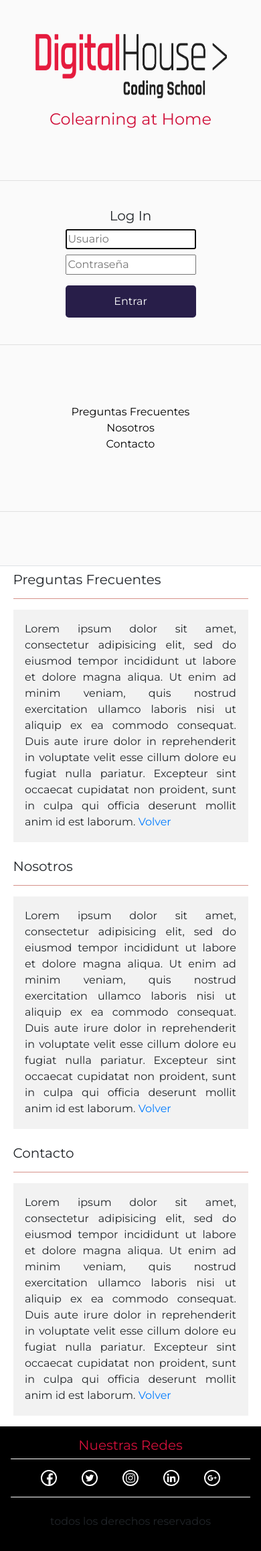
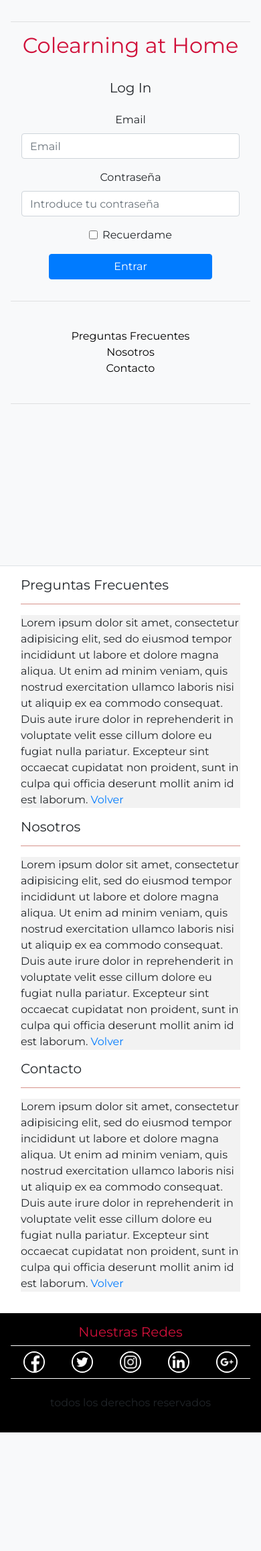
Before and after one commit to AquilanteJP/Proyecto-Integrador-DH, a PHP site: page /logIn.html in a window 390 px wide. Shown: the whole page at 67% size. After the commit the page ends 2138 px from the top, so only its background shows below. Run offline with PHP 8.4, Linux system fonts and the light colour scheme.

Commit message:
casi todo se maneja por bootstrap en logIn ahora, falta acomodar su css

```diff
--- a/Proyecto/css/logIn.css
+++ b/Proyecto/css/logIn.css
@@ -3,12 +3,10 @@
 }
 
 .fondo {
-  /*  width: 100%;*/
+
   height: 100vh;
   background-image: url(../img/co-learning.jpeg);
   background-size: cover;
-  display: flex;
-  flex-wrap: wrap;
 }
 
 .info {
@@ -34,22 +32,17 @@
 }
 
 .subTitulo {
-  font-size: 2.5em;
-  padding-left: 3%;
-  padding-bottom: 1%;
   color: #D0103A;
 }
 
 .colearning {
   background-color: #fafafa;
-  width: 45.5%;
 }
 
 .primeraInfo {
-  font-size: 1em;
+
   color: #fafafa;
-  width: 65%;
-  padding: 1%;
+
   background-color: rgba(127, 127, 127, 0.4);
 }
 
@@ -62,7 +55,6 @@ footer {
 }
 
 .redes {
-  padding: 1em;
   border-top: 1px solid white;
   border-bottom: 1px solid white;
 }
@@ -92,34 +84,20 @@ footer {
   list-style-type: none;
 }
 
-.fAQ {
-  background-color: white;
-  display: flex;
-  flex-wrap: wrap;
-  flex-direction: row;
-  justify-content: space-around;
-}
 
 .registro {
-  padding-left: 10%;
-  padding-right: 10%;
-  align-items: center;
-  justify-content: center;
+
 }
 
 .entrar {
   background-color: #281e49;
-  width: 70%;
-  padding: 3%;
+
   color: #fafafa;
   border: none;
 }
 
 .columnas {
-  box-sizing: border-box;
-  width: 30%;
-  margin-top: 2%;
-  text-align: justify;
+
 }
 
 .colorHr {
@@ -127,77 +105,6 @@ footer {
 }
 
 .colorParrafo {
-  padding: 5%;
+
   background-color: rgba(127, 127, 127, 0.1);
 }
-
-@media (max-width: 767.98px) {
-  * {
-    margin: 0 auto;
-  }
-.fondo{
-  height: 40vh;
-  padding: 0 auto;
-}
-  .imagen {
-    width: 100%;
-    height: 30vh;
-    padding: inherit;
-    padding-top: 8%;
-    background-color: #fafafa;
-  }
-  .dh{
-    width: 80%;
-    height: 60%;
-    margin: auto;
-  }
-  .colearning{
-    width: auto;
-    padding: inherit;
-    text-align: center;
-  }
-  .subTitulo{
-    padding: inherit;
-  }
-
-  article{
-    padding: 0 auto;
-    justify-content: center;
-  }
-  .subTitulo{
-    width: auto;
-    font-size: 1.5em;
-  }
-.primeraInfo{
-  display: none;
-}
-  .info {
-    width: 100%;
-    height: 70vh;
-    padding: 0;
-  }
-
-  .input {
-    width: 50%;
-    margin: auto;
-    display: block;
-  }
-
-  .entrar {
-    width: 50%;
-    display: block;
-    margin: auto;
-  }
-
-  .fAQ {
-    margin: auto;
-    flex-direction: column;
-  }
-
-  .columnas {
-    width: 90%;
-  }
-  .icons{
-    width: 1.5em;
-  }
-}
--- a/Proyecto/logIn.html
+++ b/Proyecto/logIn.html
@@ -11,46 +11,51 @@
 </head>
 
 <body>
-  <div class="contenedor">
-    <div class="fondo">
-      <section class="imagen">
-        <img class="dh" src="img/logo-DH.png" alt="">
-        <article class="">
-          <div class="colearning">
-            <h3 class="subTitulo">Colearning at Home</h3>
+  <div class="container-fluid m-0 p-0 d-flex flex-row flex-wrap">
+    <section class="col-9 d-none d-md-block d-lg-block vh-100 m-auto p-auto imagen fondo">
+      <img class="w-75 ml-4 mt-3 dh" src="img/logo-DH.png" alt="">
+      <article class="pl-5 mt-5 mr-5">
+        <div class="w-50 colearning">
+          <h1 class="subTitulo">Colearning at Home</h1>
         </div>
-          <div class="primeraInfo">
+        <div class="w-75 primeraInfo">
           <p>Lorem ipsum dolor sit amet, consectetur adipisicing elit, sed do eiusmod tempor incididunt ut labore et dolore magna aliqua. Ut enim ad minim veniam, quis nostrud exercitation ullamco laboris nisi ut aliquip ex ea commodo consequat.
             Duis aute irure dolor in reprehenderit in voluptate velit esse cillum dolore eu fugiat nulla pariatur. Excepteur sint occaecat cupidatat non proident, sunt in culpa qui officia deserunt mollit anim id est laborum.</p>
         </div>
       </article>
     </section>
-      <header class="info">
+    <header class="col-lg-3 col-md-3 col-sm-12 p-3 vh-100 bg-light info">
+      <hr>
+      <h2 class="	d-md-none d-lg-none subTitulo">Colearning at Home</h2>
+      <br>
+      <h5>Log In</h5>
+      <form class="p-3">
+        <div class="form-group">
+          <label for="email">Email</label>
+          <input type="email" class="form-control" id="email" placeholder="Email">
+        </div>
+        <div class="form-group">
+          <label for="password">Contraseña</label>
+          <input type="password" class="form-control" id="password" placeholder="Introduce tu contraseña">
+        </div>
+        <div class="form-group form-check">
+          <input type="checkbox" class="form-check-input" id="check">
+          <label class="form-check-label" for="check">Recuerdame</label>
+        </div>
+        <button type="submit" class="w-75 m-auto btn btn-primary">Entrar</button>
+      </form>
       <hr>
       <br>
-        <h5>Log In</h5>
-        <form>
-          <input class="mb-2 input" type="text" name="user" value="" placeholder="Usuario" autofocus>
-          <input class="mb-3 input" type="text" name="password" value="" placeholder="Contraseña">
-          <button class="rounded-lg  entrar" type="submit" name="sigIn">Entrar</button>
-        </form>
-        <br>
-        <hr>
-        <br>
-        <br>
-        <br>
-
+      <div>
         <li class="noPunto"><a class="opcionesfooter" href="#preguntas">Preguntas Frecuentes</a></li>
         <li class="noPunto"><a class="opcionesfooter" href="#">Nosotros</a></li>
         <li class="noPunto"><a class="opcionesfooter" href="#">Contacto</a></li>
-
-        <br>
-        <br>
+      </div>
       <br>
       <hr>
     </header>
-      <section class="border-top fAQ">
-        <div class="columnas">
+    <section class="clearflix row p-3 m-0 border-top fAQ">
+      <div class="col-lg-4 col-md-12 col-sm-12">
         <h5 id="preguntas">Preguntas Frecuentes</h5>
         <hr class="colorHr">
         <p class="colorParrafo">Lorem ipsum dolor sit amet, consectetur adipisicing elit, sed do eiusmod tempor incididunt ut labore et dolore magna aliqua. Ut enim ad minim veniam, quis nostrud exercitation ullamco laboris nisi ut aliquip ex ea
@@ -58,7 +63,7 @@
           <a href="#">Volver</a>
         </p>
       </div>
-        <div class="columnas">
+      <div class="col-lg-4 col-md-12 col-sm-12">
         <h5>Nosotros</h5>
         <hr class="colorHr">
         <p class="colorParrafo">Lorem ipsum dolor sit amet, consectetur adipisicing elit, sed do eiusmod tempor incididunt ut labore et dolore magna aliqua. Ut enim ad minim veniam, quis nostrud exercitation ullamco laboris nisi ut aliquip ex ea
@@ -66,7 +71,7 @@
           <a href="#">Volver</a>
         </p>
       </div>
-        <div class="columnas">
+      <div class="col-lg-4 col-md-12 col-sm-12">
         <h5>Contacto</h5>
         <hr class="colorHr">
         <p class="colorParrafo">Lorem ipsum dolor sit amet, consectetur adipisicing elit, sed do eiusmod tempor incididunt ut labore et dolore magna aliqua. Ut enim ad minim veniam, quis nostrud exercitation ullamco laboris nisi ut aliquip ex ea
@@ -77,7 +82,7 @@
     </section>
     <footer>
       <h5 class="nuestrasRedes">Nuestras Redes</h5>
-        <div class="redes">
+      <div class="redes pt-2 pb-2">
         <i><img class="icons" src="img/icons/logoFacebook.png" alt=""></i>
         <i><img class="icons" src="img/icons/logoTwitter.png" alt=""></i>
         <i><img class="icons" src="img/icons/logoInstagram.png" alt=""></i>
@@ -88,7 +93,7 @@
       <p>todos los derechos reservados</p>
     </footer>
   </div>
-  </div>
+
 </body>
 
 </html>
```
Lines whose indentation alone changed are shown as unchanged.
